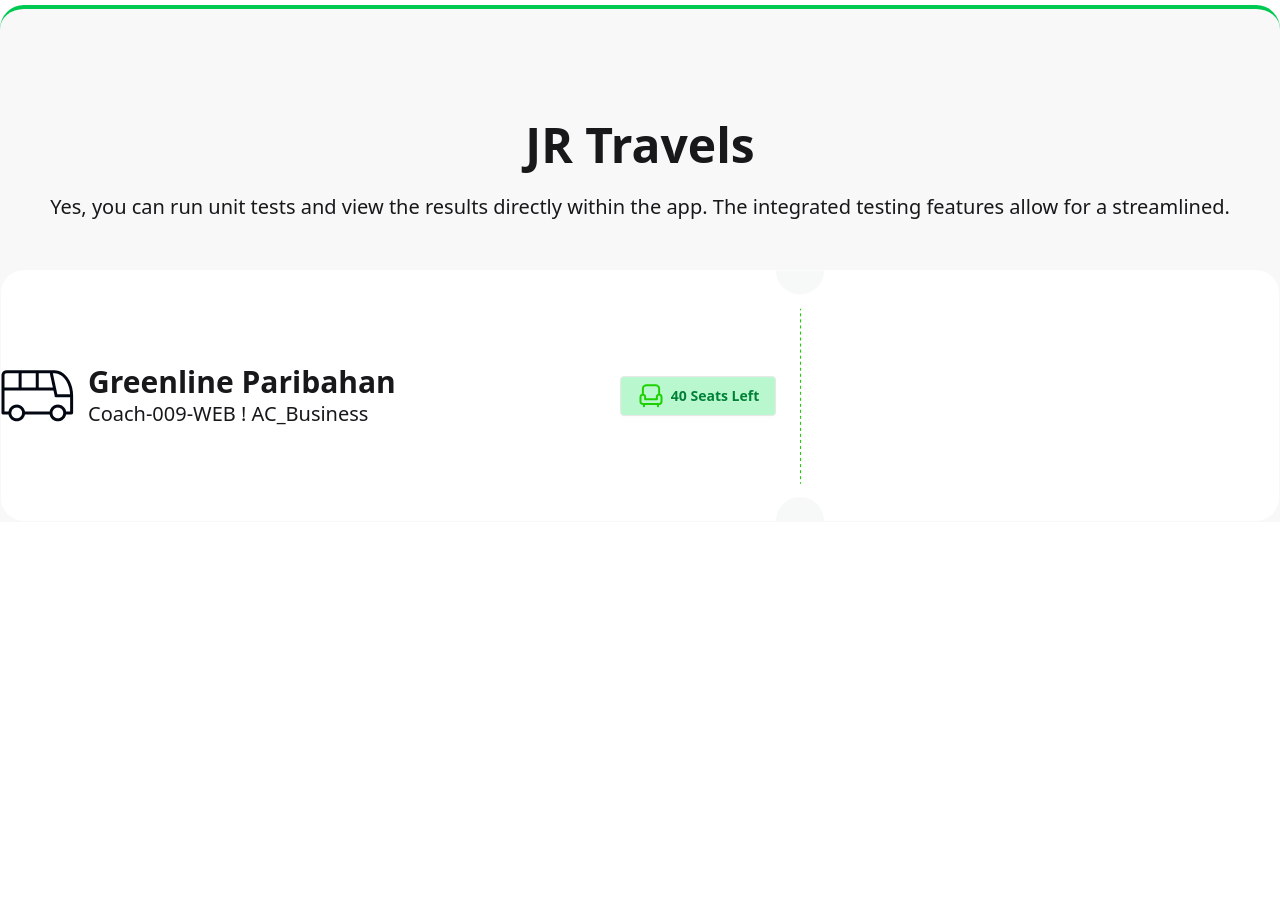
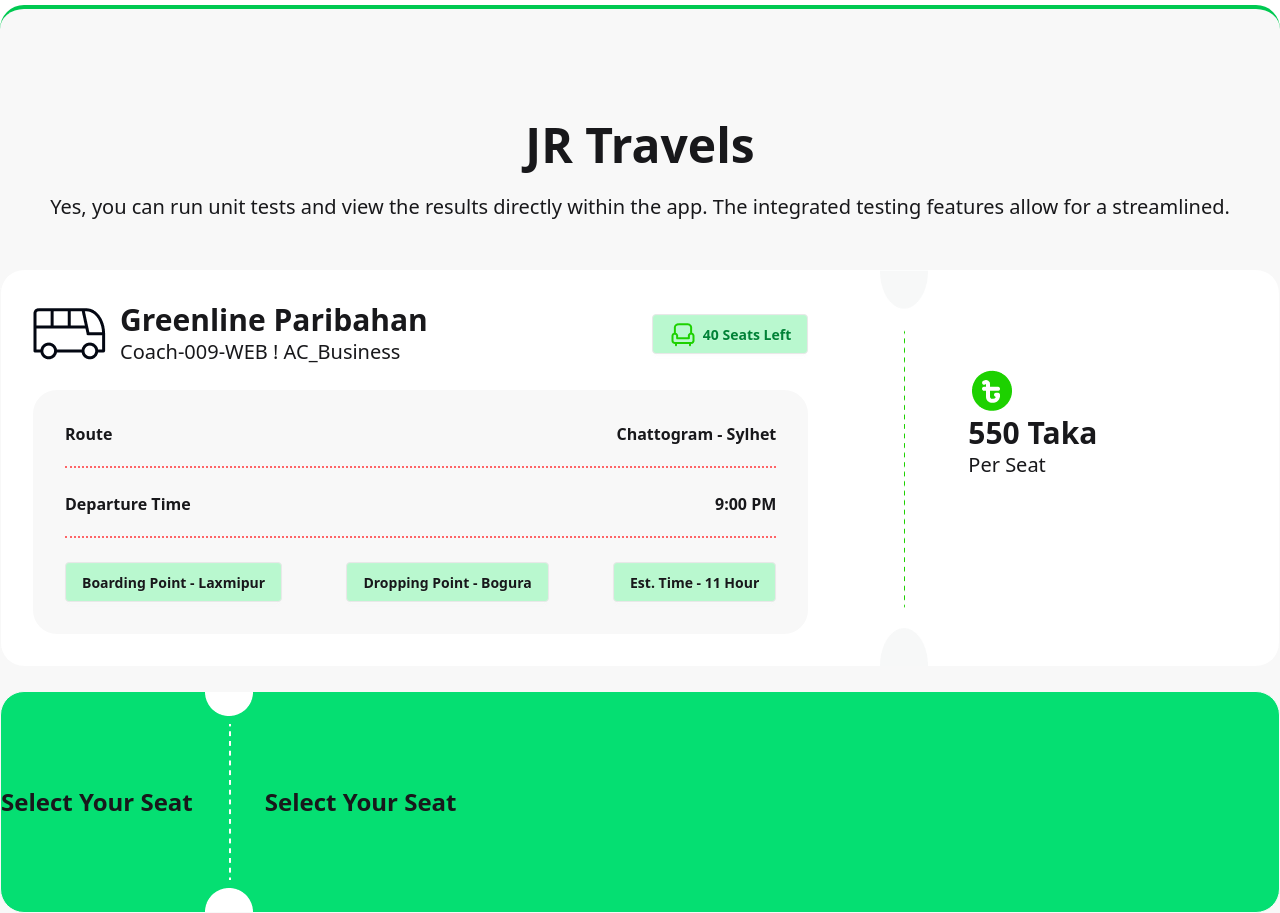
Before and after one commit to joymajumder23/JR-Travels, a website: page index.html in a window 1280 px wide. Shown: the part 1300-2213 px from the top of the page. Before the commit the page ends 1822 px from the top, so only its background shows below. Drawn offline with nearby package versions, Linux system fonts and the light colour scheme.

Commit message:
destination form added and tickets plan adding

```diff
--- a/index.html
+++ b/index.html
@@ -138,7 +138,9 @@
     </section>
 
     <!-- JR Travels -->
-    <section class="container mx-auto mt-32 border-t-4 border-green-500 rounded-t-3xl bg-base-200">
+    <section class="mt-32 border-t-4 border-green-500 rounded-t-3xl bg-base-200">
+      <div class="container mx-auto ">
+
         <div class="mt-28 mb-12 text-center">
           <h1 class="text-5xl font-bold mb-6">JR Travels</h1>
           <p class="text-xl font-normal text-base-400">Yes, you can run unit tests and view the results directly within
@@ -148,11 +150,12 @@
         <!-- Destination -->
         <div>
           <div class="card card-border bg-white w-full rounded-3xl">
-          <div class="flex">
+            <div class="flex gap-10">
+             <div class="p-8">
               <div class="flex gap-56 items-center">
                 <div class="flex gap-3.5 items-center">
                   <img src="./images/bus-logo.png" alt="">
-                <div class="flex-1">
+                  <div>
                     <h2 class="text-3xl font-bold">Greenline Paribahan</h2>
                     <p class="text-xl font-normal text-base-500">Coach-009-WEB ! AC_Business</p>
                   </div>
@@ -164,11 +167,42 @@
                 </button>
               </div>
 
+              <!-- Destination Form -->
+              <div class="bg-base-200 p-8 rounded-3xl mt-6">
+                  <div class="flex justify-between border-b-2 border-dotted pb-5 border-red-400 mb-6 items-center">
+                    <p class="text-base-400 font-semibold">Route</p>
+                    <p class="font-semibold">Chattogram - Sylhet</p>
+                  </div>
+                  <div class="flex justify-between border-b-2 border-dotted pb-5 border-red-400 mb-6 items-center">
+                    <p class="text-base-400 font-semibold">Departure Time</p>
+                    <p class="font-semibold">9:00 PM</p>
+                  </div>
+                  <div class="flex justify-between items-center">
+                    <button class="btn bg-green-200">Boarding Point - Laxmipur</button>
+                    <button class="btn bg-green-200">Dropping Point - Bogura</button>
+                    <button class="btn bg-green-200">Est. Time - 11 Hour</button>
+                  </div>
+              </div>
+             </div>
+
               <img class="w-12" src="./images/info-devider.png" alt="">
 
-              <div>
+              <div class="py-24">
+                <img src="./images/fare.png" alt="">
+                <h2 class="text-3xl font-bold">550 Taka</h2>
+                <p class="text-xl font-normal text-base-500">Per Seat</p>
+              </div>
+            </div>
+          </div>
+        </div>
 
-              </div>
+        <!-- Seats -->
+         <div class="mt-6">
+          <div class="card card-border bg-green-400 w-full rounded-3xl">
+            <div class="flex gap-3 items-center">
+                <h2 class="text-2xl font-semibold">Select Your Seat</h2>
+              <img class="w-12" src="./images/cupon-devider.png" alt="">
+              <h2 class="text-2xl font-semibold">Select Your Seat</h2>
             </div>
           </div>
          </div>
```
Lines whose indentation alone changed are shown as unchanged.
